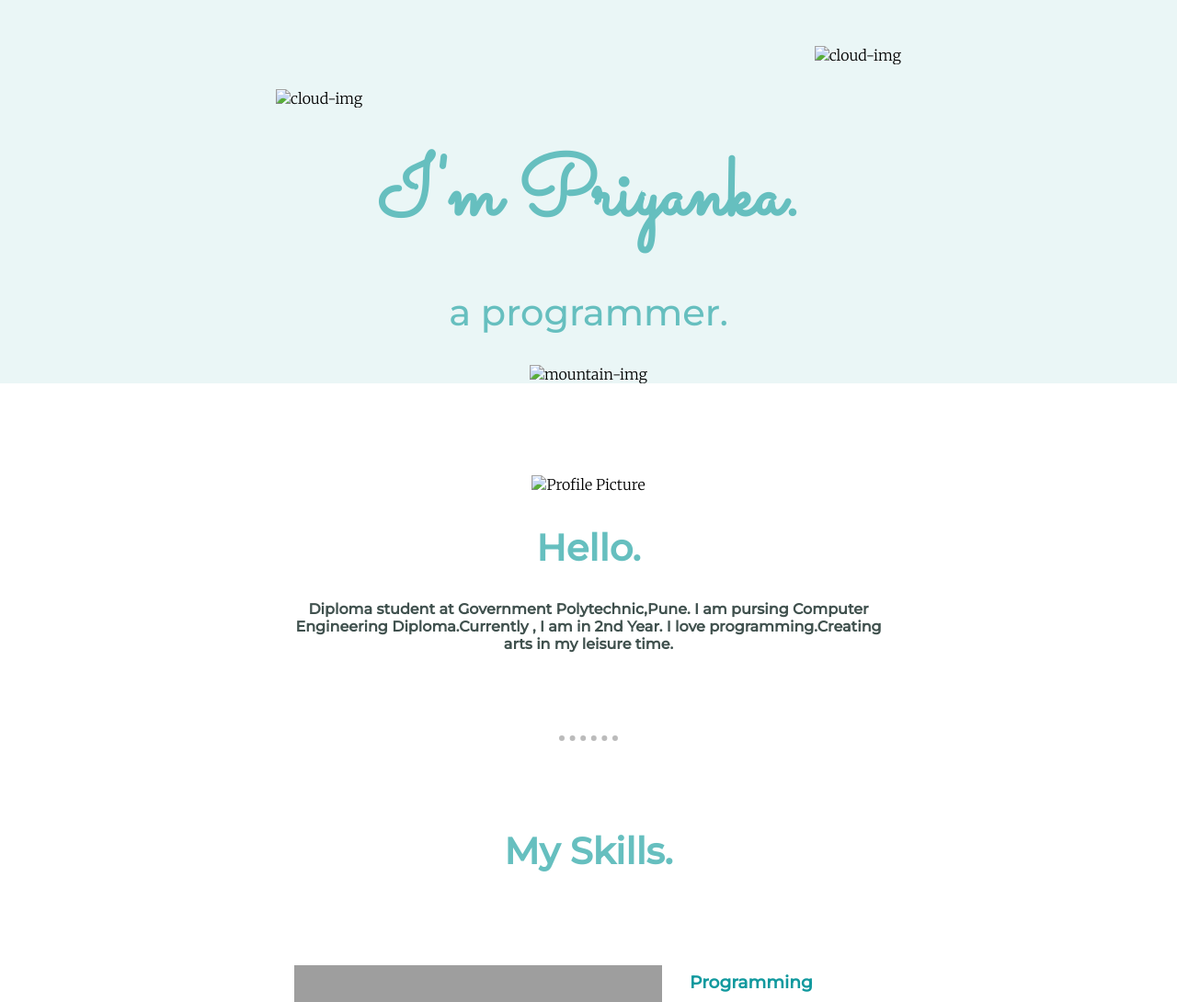
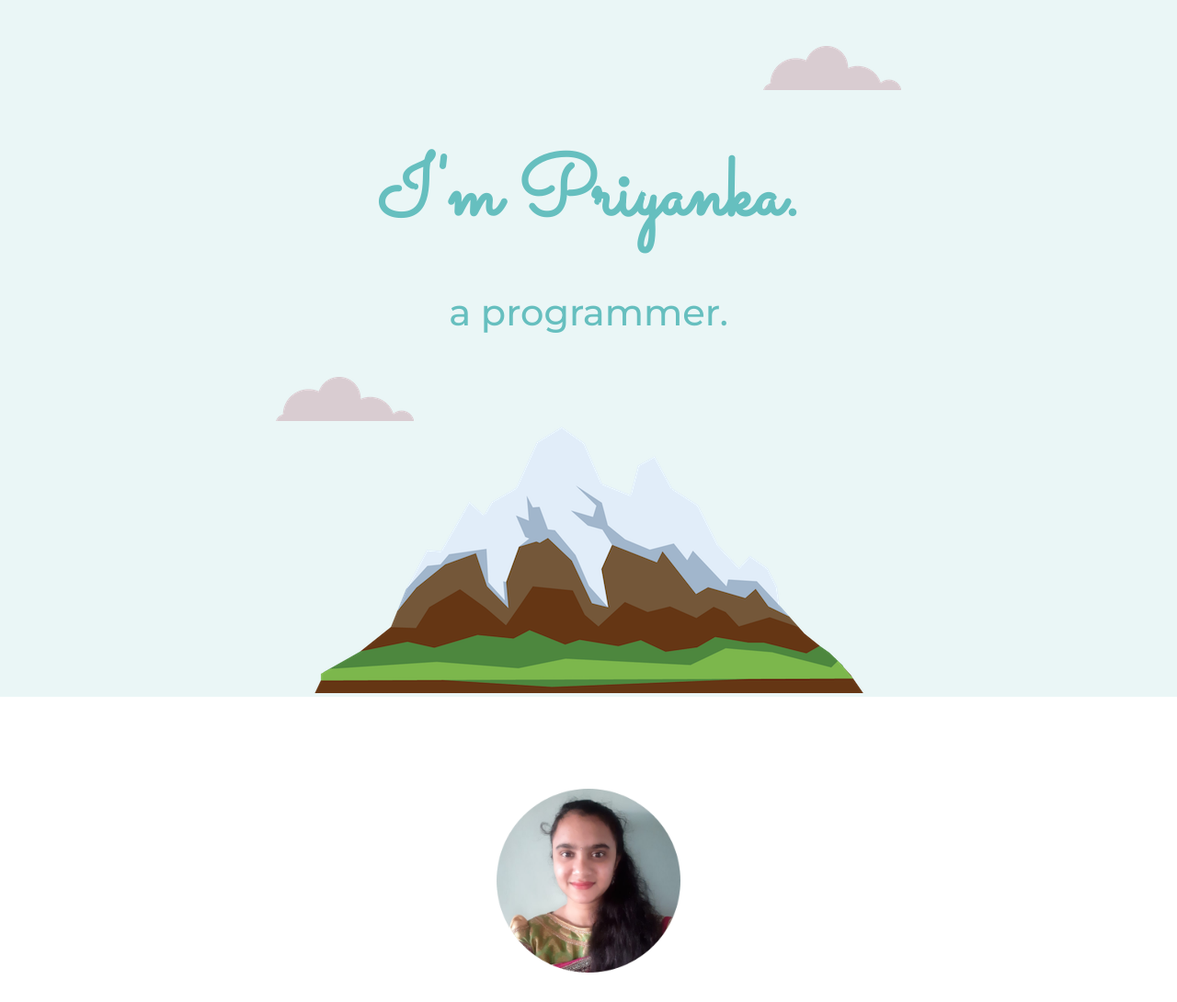
Before and after one commit to Priyanka-Balivada/CSS, a plain HTML site: page index.html in a window 1280 px wide. Shown: the top 1090 px of the page at 92% size. Drawn offline with Linux system fonts and the light colour scheme; grey boxes are pictures that could not be loaded.

Commit message:
Update index.html

```diff
--- a/index.html
+++ b/index.html
@@ -4,8 +4,8 @@
 <head>
   <meta charset="utf-8">
   <title>Priyanka Balivada</title>
-  <link rel="stylesheet" href="CSS/styles.css">
-  <link rel="icon" href="Images/favicon.ico">
+  <link rel="stylesheet" href="styles.css">
+  <link rel="icon" href="favicon.ico">
   <link href="https://fonts.googleapis.com/css2?family=Montserrat:wght@500&display=swap" rel="stylesheet">
   <link rel="preconnect" href="https://fonts.googleapis.com">
   <link rel="preconnect" href="https://fonts.gstatic.com" crossorigin>
@@ -14,15 +14,15 @@
 
 <body class="container">
   <div class="top-container">
-    <img class="t-cloud" src="Images/cloud.png" alt="cloud-img">
+    <img class="t-cloud" src="cloud.png" alt="cloud-img">
     <h1>I'm Priyanka.</h1>
     <h2 class="sub">a programmer.</h2>
-    <img class="b-cloud" src="Images/cloud.png" alt="cloud-img">
-    <img src="Images/mountain.png" alt="mountain-img">
+    <img class="b-cloud" src="cloud.png" alt="cloud-img">
+    <img src="mountain.png" alt="mountain-img">
   </div>
   <div class="middle-container">
     <div class="profile">
-      <img class="me" src="Images/Me.png" height="200" width="200" alt="Profile Picture">
+      <img class="me" src="Me.png" height="200" width="200" alt="Profile Picture">
       <h2>Hello.</h2>
       <p class="para1">Diploma student at Government Polytechnic,Pune.
         I am pursing Computer Engineering Diploma.Currently , I am in 2nd Year. I love programming.Creating arts in my leisure time.
```
